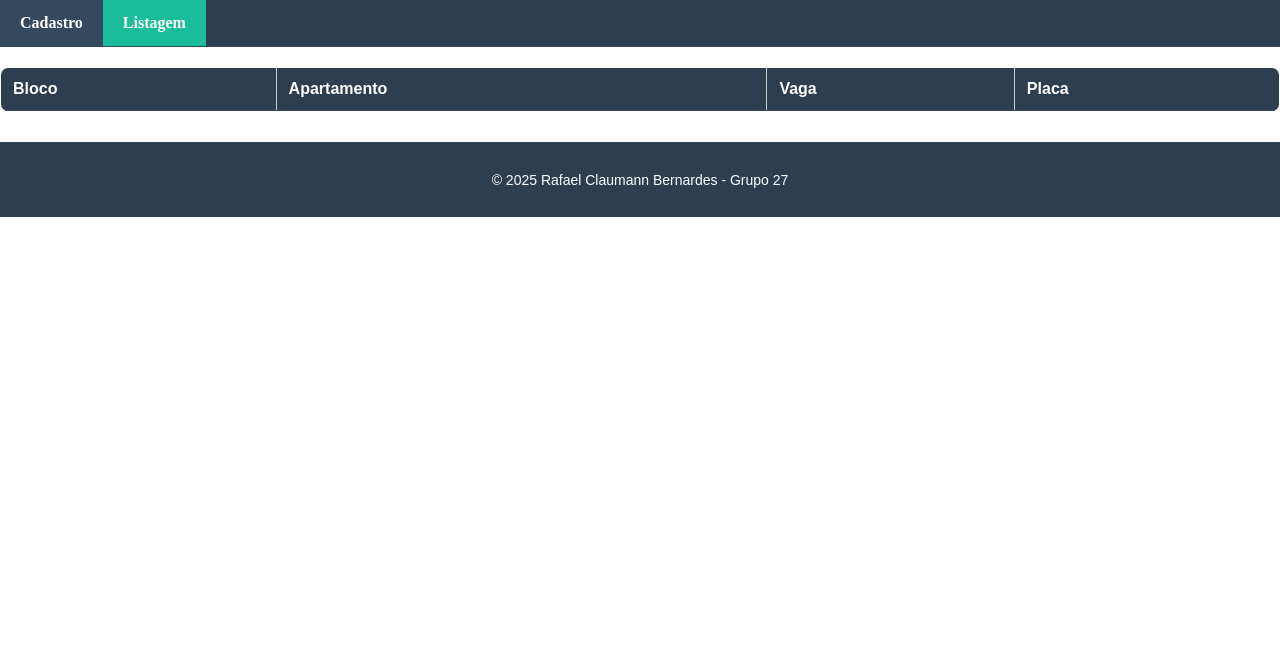
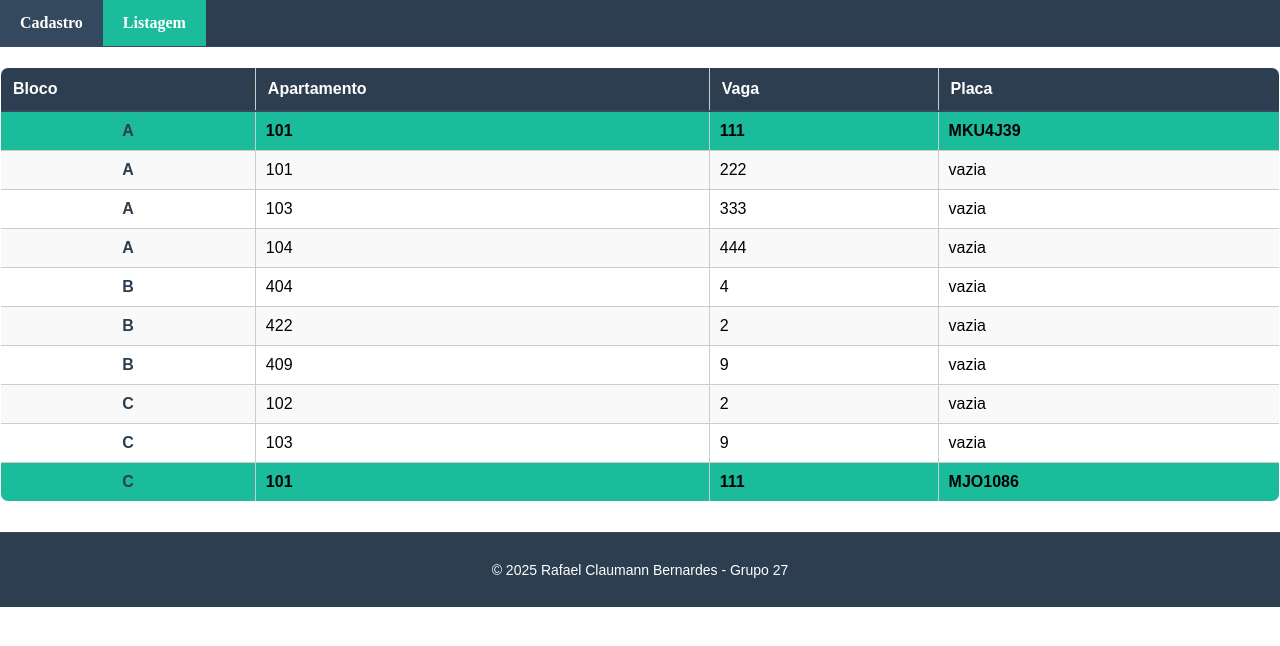
Before and after one commit to RafaelClaumann/web_desafio1, a plain HTML site: page html/parking_table.html in a window 1280 px wide. Drawn offline with Linux system fonts and the light colour scheme.

Commit message:
criando highlight nas vagas ocupadas

```diff
--- a/js/parking_table.js
+++ b/js/parking_table.js
@@ -1,3 +1,4 @@
+function fillParkingTableOnLoad() {
   var tbody = document.querySelector("#parking-table tbody");
 
   const parkingSpots = getParkingSpotsWithBlockAndApartment();
@@ -24,3 +25,27 @@ parkingSpots.forEach((parkingSpot) => {
 
     tbody.appendChild(tableRow);
   });
+}
+
+function highlightOccupiedParkingSpots() {
+  const tabela = document.getElementById("parking-table");
+  const linhas = tabela.getElementsByTagName("tr");
+
+  console.log(JSON.stringify(tabela));
+  console.log(JSON.stringify(linhas));
+
+  for (let i = 1; i < linhas.length; i++) {
+    const cells = linhas[i].getElementsByTagName("td");
+    const placa = cells[2]?.textContent.trim();
+
+    if ("vazia" != placa) {
+      linhas[i].classList.add("highlight");
+      console.log(`apto ${cells[0].textContent?.trim()} / vaga: ${cells[1].textContent?.trim()} / placa ${cells[2].textContent?.trim()}`);
+    }
+  }
+}
+
+document.addEventListener("DOMContentLoaded", () => {
+  fillParkingTableOnLoad();
+  highlightOccupiedParkingSpots();
+});
--- a/style/parking_table.css
+++ b/style/parking_table.css
@@ -41,3 +41,9 @@
   font-weight: bold;
   color: #2c3e50;
 }
+
+#parking-table tbody tr.highlight th,
+#parking-table tbody tr.highlight td {
+  background-color: #1abc9c;
+  font-weight: 700;
+}
```
Lines whose indentation alone changed are shown as unchanged.
